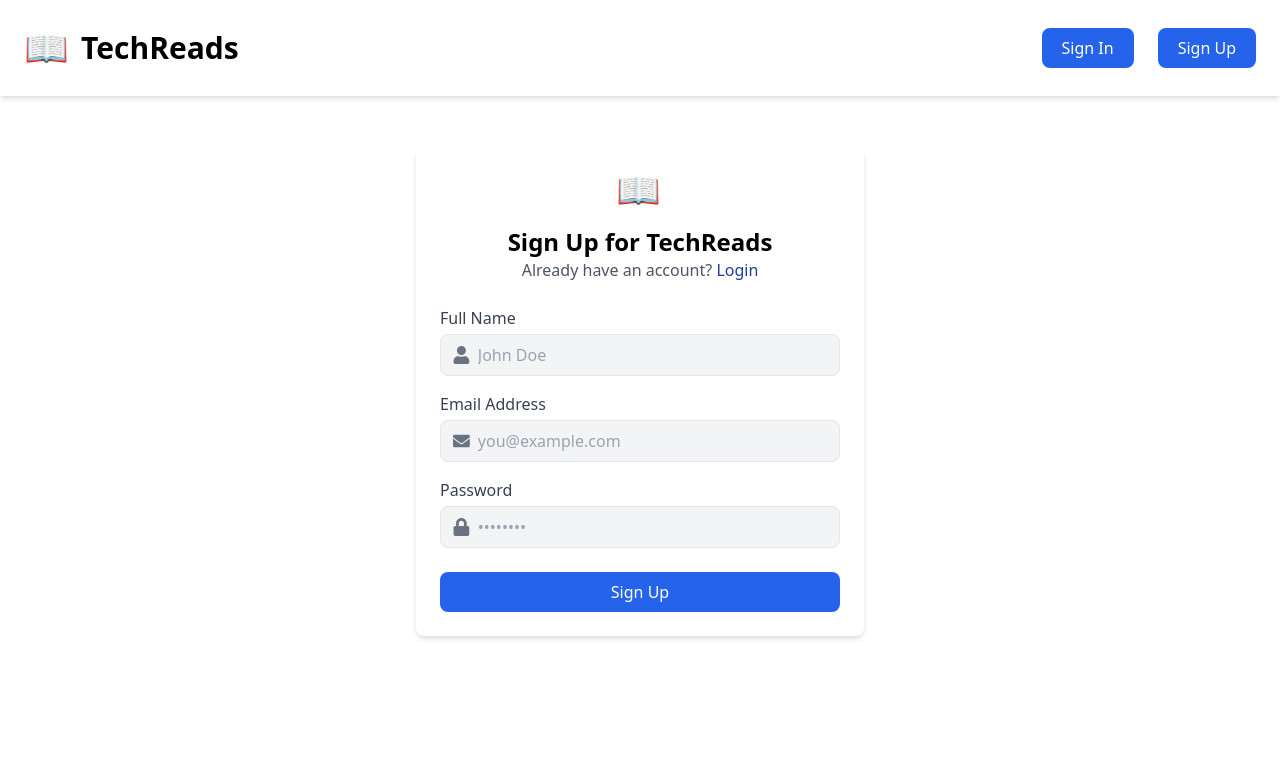
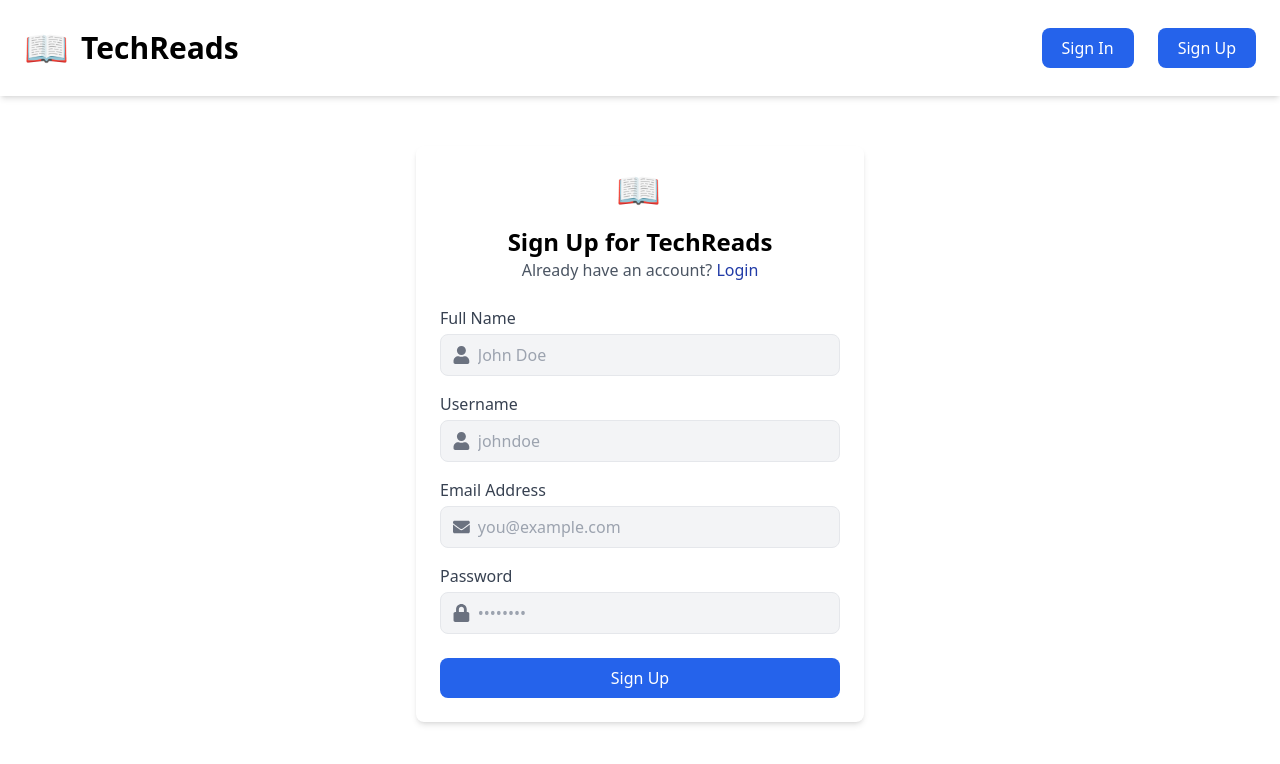
Before and after one commit to Denkogei/TechReads-frontend, a React (Vite) app in the folder techreads/: page /signup in a window 1280 px wide. Shown: the top 764 px of the page. Built offline with nearby package versions, Linux system fonts and the light colour scheme; no server answers.

Commit message:
restructered signup component

```diff
--- a/techreads/src/components/Signup.jsx
+++ b/techreads/src/components/Signup.jsx
@@ -1,19 +1,24 @@
 import React from "react";
 import { Formik, Form, Field } from "formik";
 import * as Yup from "yup";
-import { Link } from "react-router-dom";
+import { Link, useNavigate } from "react-router-dom";
 import { FaEnvelope, FaLock, FaUser } from "react-icons/fa";
-import { FcGoogle } from "react-icons/fc";
 
 const Signup = () => {
+  const navigate = useNavigate();
+
   const initialValues = {
     name: "",
+    username: "",
     email: "",
     password: "",
   };
 
   const validationSchema = Yup.object({
     name: Yup.string()
+      .min(3, "Must be at least 3 characters")
+      .required("Full Name is required"),
+    username: Yup.string()
       .min(3, "Must be at least 3 characters")
       .required("Username is required"),
     email: Yup.string()
@@ -24,21 +29,25 @@ const Signup = () => {
       .required("Password is required"),
   });
 
-  const handleSubmit = (values, { setSubmitting, resetForm }) => {
-    fetch("http://127.0.0.1:5555/register", {
+  const handleSubmit = (values, { setSubmitting }) => {
+    fetch("http://127.0.0.1:5555/signup", {
       method: "POST",
       headers: { "Content-Type": "application/json" },
       body: JSON.stringify(values),
     })
-      .then((res) => res.json())
-      .then((data) => {
-        if (!data.success) {
-          throw new Error(data.error || "Something went wrong");
+      .then((res) => {
+        if (!res.ok) {
+          return res.json().then((data) => {
+            throw new Error(data.error || "Something went wrong");
+          });
         }
-        alert("Signup successful!");
-        resetForm();
+        return res.json();
       })
-      .catch((err) => alert(err))
+      .then(() => {
+
+        navigate("/login");
+      })
+      .catch((err) => alert(err.message))
       .finally(() => setSubmitting(false));
   };
 
@@ -79,6 +88,22 @@ const Signup = () => {
                 </div>
                 {errors.name && touched.name && (
                   <p className="text-red-500 text-sm mt-1">{errors.name}</p>
+                )}
+              </div>
+
+              <div className="mt-4">
+                <label className="block text-gray-700">Username</label>
+                <div className="flex items-center border rounded-lg mt-1 px-3 py-2 bg-gray-100">
+                  <FaUser className="text-gray-500" size={18} />
+                  <Field
+                    type="text"
+                    name="username"
+                    placeholder="johndoe"
+                    className="w-full bg-gray-100 outline-none ml-2"
+                  />
+                </div>
+                {errors.username && touched.username && (
+                  <p className="text-red-500 text-sm mt-1">{errors.username}</p>
                 )}
               </div>
 
```
